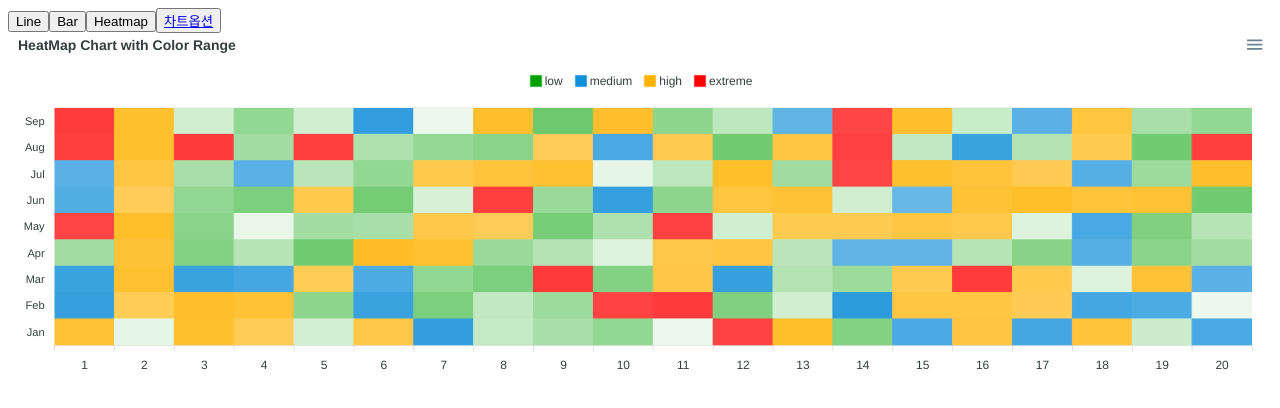
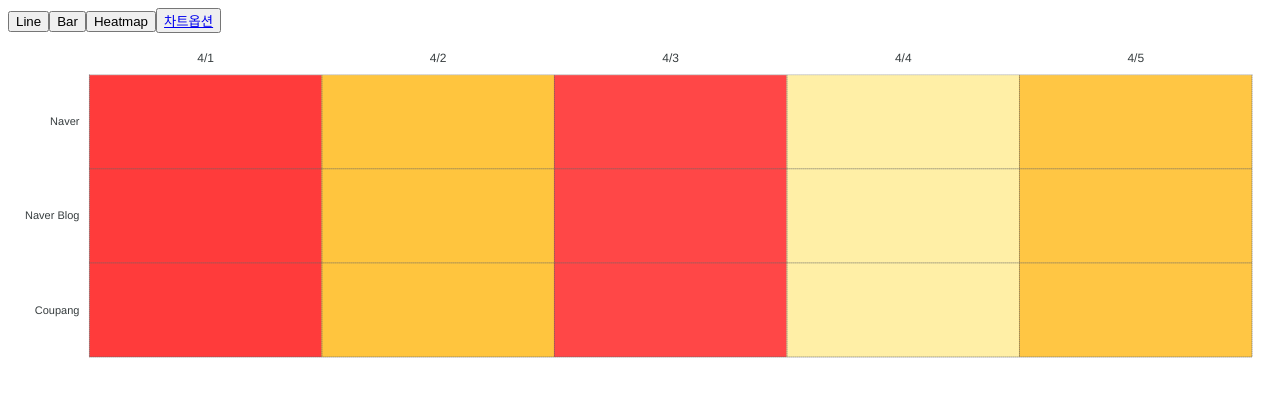
Before and after one commit to suj6757/apexchartsTest, a React (Create React App) app: page /heatmap in a window 1280 px wide. Shown: the top 408 px of the page. Built offline with nearby package versions, Linux system fonts and the light colour scheme.

Commit message:
heatmap api data drow

```diff
--- a/src/component/config.js
+++ b/src/component/config.js
@@ -75,6 +75,9 @@ export const HeatmapChartOption = {
         chart: {
             height: 350,
             type: 'heatmap',
+            toolbar: {
+                show: false
+            }
         },
         plotOptions: {
             heatmap: {
@@ -83,26 +86,32 @@ export const HeatmapChartOption = {
                 useFillColorAsStroke: true,
                 colorScale: {
                     ranges: [{
-                        from: -30,
-                        to: 5,
-                        name: 'low',
+                        from: 0.00,
+                        to: 0.19,
+                        name: 'min',
                         color: '#00A100'
                     },
                     {
-                        from: 6,
-                        to: 20,
-                        name: 'medium',
-                        color: '#128FD9'
+                        from: 0.20,
+                        to: 0.39,
+                        name: 'low',
+                        color: '#a6d082'
                     },
                     {
-                        from: 21,
-                        to: 45,
+                        from: 0.40,
+                        to: 0.59,
+                        name: 'medium',
+                        color: '#ffea89'
+                    },
+                    {
+                        from: 0.60,
+                        to: 0.79,
                         name: 'high',
                         color: '#FFB200'
                     },
                     {
-                        from: 46,
-                        to: 55,
+                        from: 0.80,
+                        to: 1.00,
                         name: 'extreme',
                         color: '#FF0000'
                     }
@@ -111,14 +120,41 @@ export const HeatmapChartOption = {
             }
         },
         dataLabels: {
-            enabled: false
+            enabled: false,
         },
         stroke: {
             width: 1
         },
-        title: {
-            text: 'HeatMap Chart with Color Range'
+        xaxis: {
+            type: 'category',
+            position: 'top',
+            tickPlacement: 'on',
+            axisTicks: {
+                show: false,
+            }
         },
+        yaxis: {
+            reversed: true
+        },
+        legend: {
+            show:false
+        },
+        grid: {
+            show:true,
+            borderColor: '#646464',
+            strokeDashArray: 1,
+            position: 'front',
+            xaxis: {
+                lines: {
+                    show: true
+                }
+            },
+            yaxis: {
+                lines: {
+                    show: true
+                }
+            }
+        }
     },
     series: []
 };
--- a/src/container/Bar.js
+++ b/src/container/Bar.js
@@ -92,7 +92,7 @@ function Bar(props) {
                 grid: {
                     yaxis: {
                         lines: {
-                        show: false
+                            show: false
                         }
                     }
                 },
--- a/src/container/Heatmap.js
+++ b/src/container/Heatmap.js
@@ -2,78 +2,100 @@ import React from 'react';
 import ReactApexChart from 'react-apexcharts';
 import { HeatmapChartOption } from '../component/config';
 
-function generateData(count, yrange) {
-    var series = [];
-
-    for(var i = 0; i < count; i++) {
-        var x = (i + 1).toString();
-        var y = Math.floor(Math.random() * (yrange.max - yrange.min + 1)) + yrange.min;
-
-        series.push({
-            x: x,
-            y: y
-        });
-    }
-
-    return series;
-}
-
 function Heatmap(props) {
     const [data, setData] = React.useState(HeatmapChartOption);
-    const [seriesData, setSeriesData] = React.useState([]);
-    const [categoriesData, setCategoriesData] = React.useState([]);
 
     React.useEffect(() => {
-        setSeriesData([
+        let resHeatMapData = [
             {
-                name: 'Jan',
-                data: generateData(20, { min: -30, max: 55 })
-            },
-            {
-                name: 'Feb',
-                data: generateData(20, { min: -30, max: 55 })
-            },
-            {
-                name: 'Mar',
-                data: generateData(20, { min: -30, max: 55 })
-            },
-            {
-                name: 'Apr',
-                data: generateData(20, { min: -30, max: 55 })
-            },
-            {
-                name: 'May',
-                data: generateData(20, { min: -30, max: 55 })
-            },
-            {
-                name: 'Jun',
-                data: generateData(20, { min: -30, max: 55 })
-            },
-            {
-                name: 'Jul',
-                data: generateData(20, { min: -30, max: 55 })
-            },
-            {
-                name: 'Aug',
-                data: generateData(20, { min: -30, max: 55 })
-            },
-            {
-                name: 'Sep',
-                data: generateData(20, { min: -30, max: 55 })
+                "Data": [
+                    {
+                        "Date": "4/1",
+                        "Value": 0.97
+                    }, {
+                        "Date": "4/2",
+                        "Value": 0.71
+                    }, {
+                        "Date": "4/3",
+                        "Value": 0.8
+                    }, {
+                        "Date": "4/4",
+                        "Value": 0.5
+                    }, {
+                        "Date": "4/5",
+                        "Value": 0.65
+                    }
+                ],
+                "Channel_Category": "Search Volume",
+                "Channel": "Naver"
+            }, {
+                "Data": [
+                    {
+                        "Date": "4/1",
+                        "Value": 0.97
+                    }, {
+                        "Date": "4/2",
+                        "Value": 0.71
+                    }, {
+                        "Date": "4/3",
+                        "Value": 0.8
+                    }, {
+                        "Date": "4/4",
+                        "Value": 0.5
+                    }, {
+                        "Date": "4/5",
+                        "Value": 0.65
+                    }
+                ],
+                "Channel_Category": "Social",
+                "Channel": "Naver Blog"
+            }, {
+                "Data": [
+                    {
+                        "Date": "4/1",
+                        "Value": 0.97
+                    }, {
+                        "Date": "4/2",
+                        "Value": 0.71
+                    }, {
+                        "Date": "4/3",
+                        "Value": 0.8
+                    }, {
+                        "Date": "4/4",
+                        "Value": 0.5
+                    }, {
+                        "Date": "4/5",
+                        "Value": 0.65
+                    }
+                ],
+                "Channel_Category": "E-Commerce",
+                "Channel": "Coupang"
             }
-        ]);
+        ]
 
-        //setCategoriesData(['10대', '20대', '30대', '40대', '50대']);
-    }, []);
+        let seriesData = [];
 
+        resHeatMapData.map((res, i) => {
+            let dataArray = [];
 
-    React.useEffect(() => {
+            res.Data.map((res, j) => {
+                dataArray.push({
+                    x: res.Date,
+                    y: res.Value
+                });
+            });
+
+            seriesData.push({
+                name: res.Channel,
+                data: dataArray
+            });
+        });
+
         setData({
             ...data,
             series: seriesData
         });
-    }, [seriesData, categoriesData]);
-
+    }, []);
 
     return (
         <>
```
